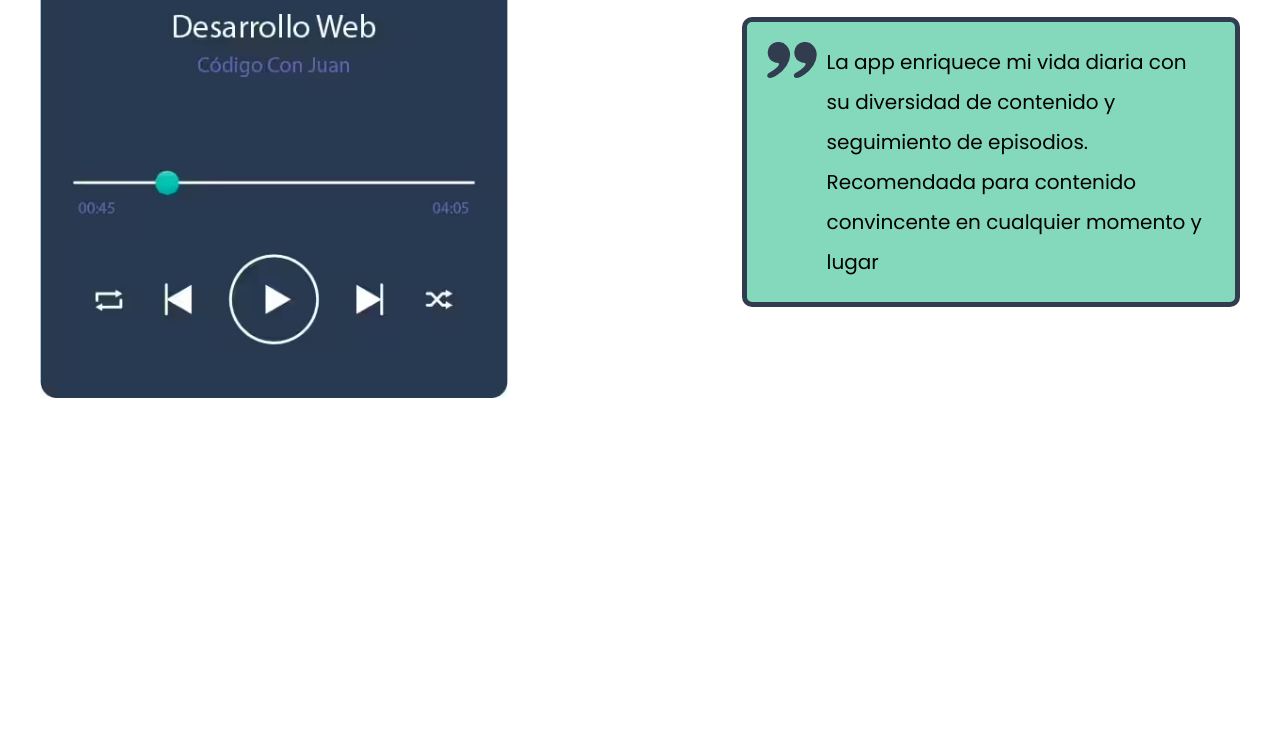
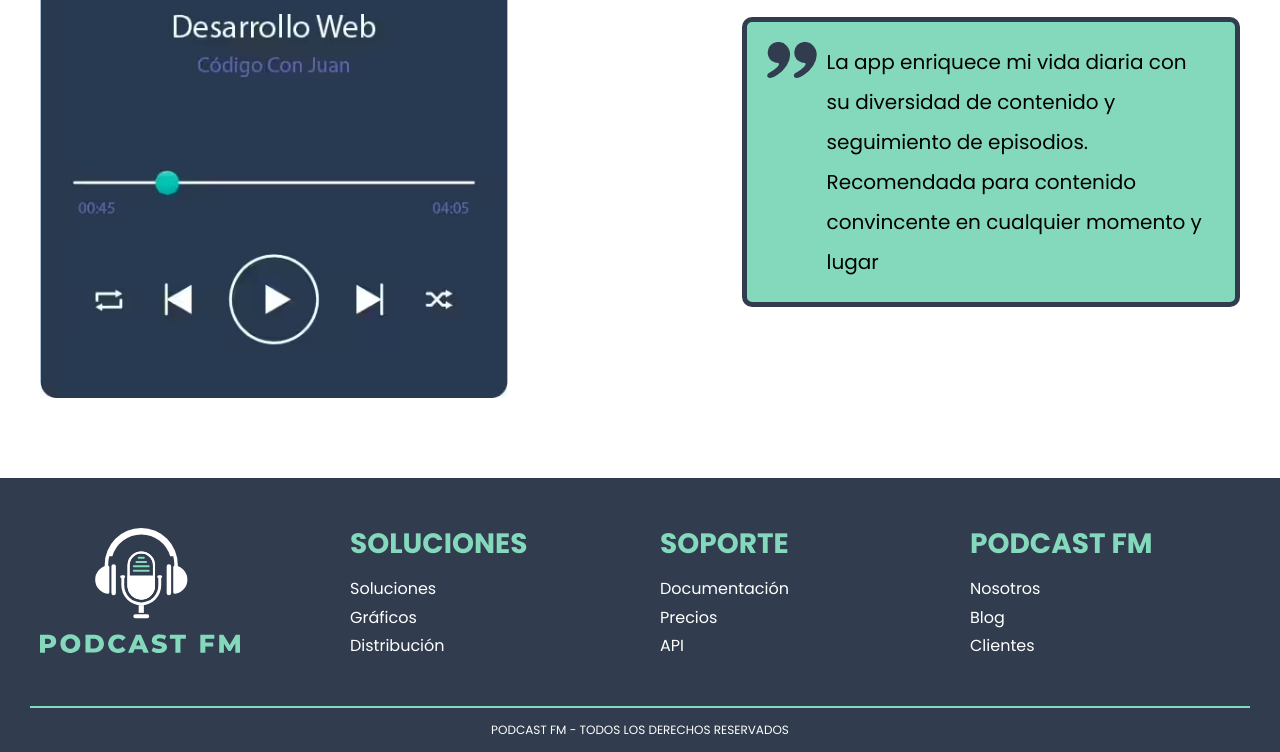
Before and after one commit to Devchris256/podcast, a website: page index.html in a window 1280 px wide. Shown: the part 4652-5404 px from the top of the page. Before the commit the page ends 5130 px from the top, so only its background shows below. Drawn offline with Linux system fonts and the light colour scheme.

Commit message:
finaliza seccion footer

```diff
--- a/index.html
+++ b/index.html
@@ -132,5 +132,39 @@
             </div>
         </div>
     </section>
+    <footer class="footer">
+        <div class="wrapper">
+            <div class="footer__content">
+                <div class="footer__widget">
+                    <img src="./build/img/logo.svg" alt="Logo de Podcast FM" class="footer__img">
+                </div>
+                <div class="footer__widget">
+                    <h3 class="footer__title">Soluciones</h3>
+                    <nav class="footer__navigation">
+                        <a href="" class="footer__link">Soluciones</a>
+                        <a href="" class="footer__link">Gráficos</a>
+                        <a href="" class="footer__link">Distribución</a>
+                    </nav>
+                </div>
+                <div class="footer__widget">
+                    <h3 class="footer__title">Soporte</h3>
+                    <nav class="footer__navigation">
+                        <a href="" class="footer__link">Documentación</a>
+                        <a href="" class="footer__link">Precios</a>
+                        <a href="" class="footer__link">API</a>
+                    </nav>
+                </div>
+                <div class="footer__widget">
+                    <h3 class="footer__title">Podcast fm</h3>
+                    <nav class="footer__navigation">
+                        <a href="" class="footer__link">Nosotros</a>
+                        <a href="" class="footer__link">Blog</a>
+                        <a href="" class="footer__link">Clientes</a>
+                    </nav>
+                </div>
+            </div>
+        </div>
+        <p class="footer__copyright">podcast fm - todos los derechos reservados</p>
+    </footer>
 </body>
 </html>
--- /dev/null
+++ b/src/scss/ui/_footer.scss
@@ -0,0 +1,60 @@
+@use '../base/variables' as v;
+@use '../base/mixins' as m;
+
+.footer {
+    background: v.$secundary;
+
+    &__content {
+        display: flex;
+        flex-direction: column;
+        gap: 1.25rem;
+        padding-block: 3.125rem;
+    }
+
+    &__img {
+        inline-size: 12.5rem;
+        display: block;
+        margin: 0 auto 3.125rem auto;
+    }
+
+    &__title {
+        text-transform: uppercase;
+        color: v.$primary;
+        text-align: start;
+        margin-block-end: 1.25rem;
+    }
+
+    &__navigation {
+        display: flex;
+        flex-direction: column;
+        gap: .625rem;
+    }
+
+    &__link {
+        color: v.$white;
+        font-size: 1rem;
+    }
+
+    &__copyright {
+        color: v.$white;
+        padding: .625rem;
+        text-align: center;
+        text-transform: uppercase;
+        font-size: .75rem;
+        margin: 0 auto;
+        max-inline-size: 75rem;
+        border-block-start: 2px solid v.$primary;
+    }
+
+    @include m.tablet {
+        &__content {
+            @include m.grid(4, 2.5rem)
+        }
+
+        &__img {
+            margin: 0;
+        }
+
+    }
+
+}
--- a/src/scss/ui/_index.scss
+++ b/src/scss/ui/_index.scss
@@ -4,6 +4,7 @@
 @forward 'estadisticas';
 @forward 'planes';
 @forward 'testimonios';
+@forward 'footer';
 
 
 
--- a/src/scss/ui/_testimonios.scss
+++ b/src/scss/ui/_testimonios.scss
@@ -29,7 +29,6 @@
 }
 
 .testimony {
-    border: 1px solid red;
     background: v.$primary;
     border: 5px solid v.$secundary;
     padding: 1.25rem 1.25rem 1.25rem 5rem;
```
Also changed, not shown: build/css/app.css, 1 other file.
